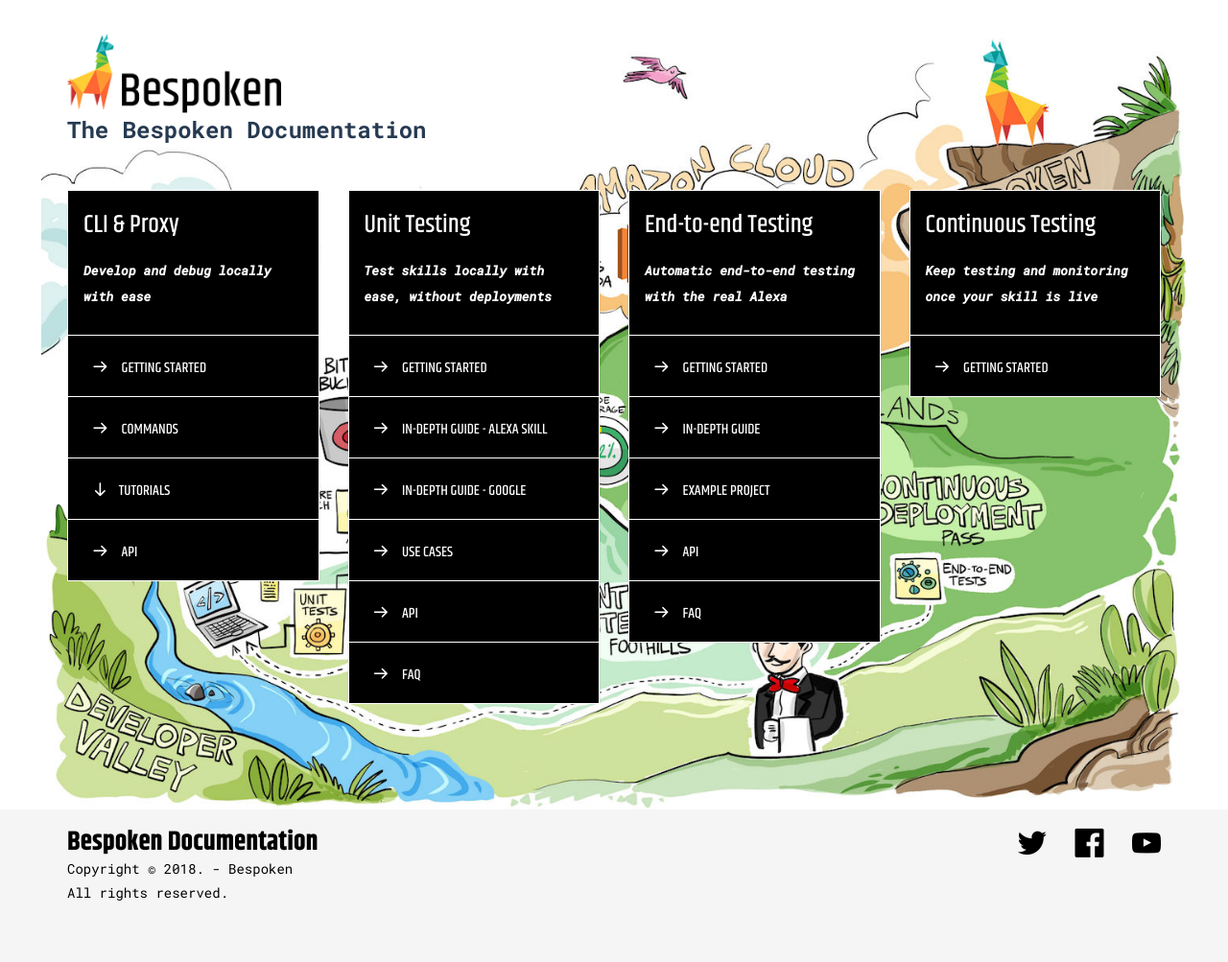
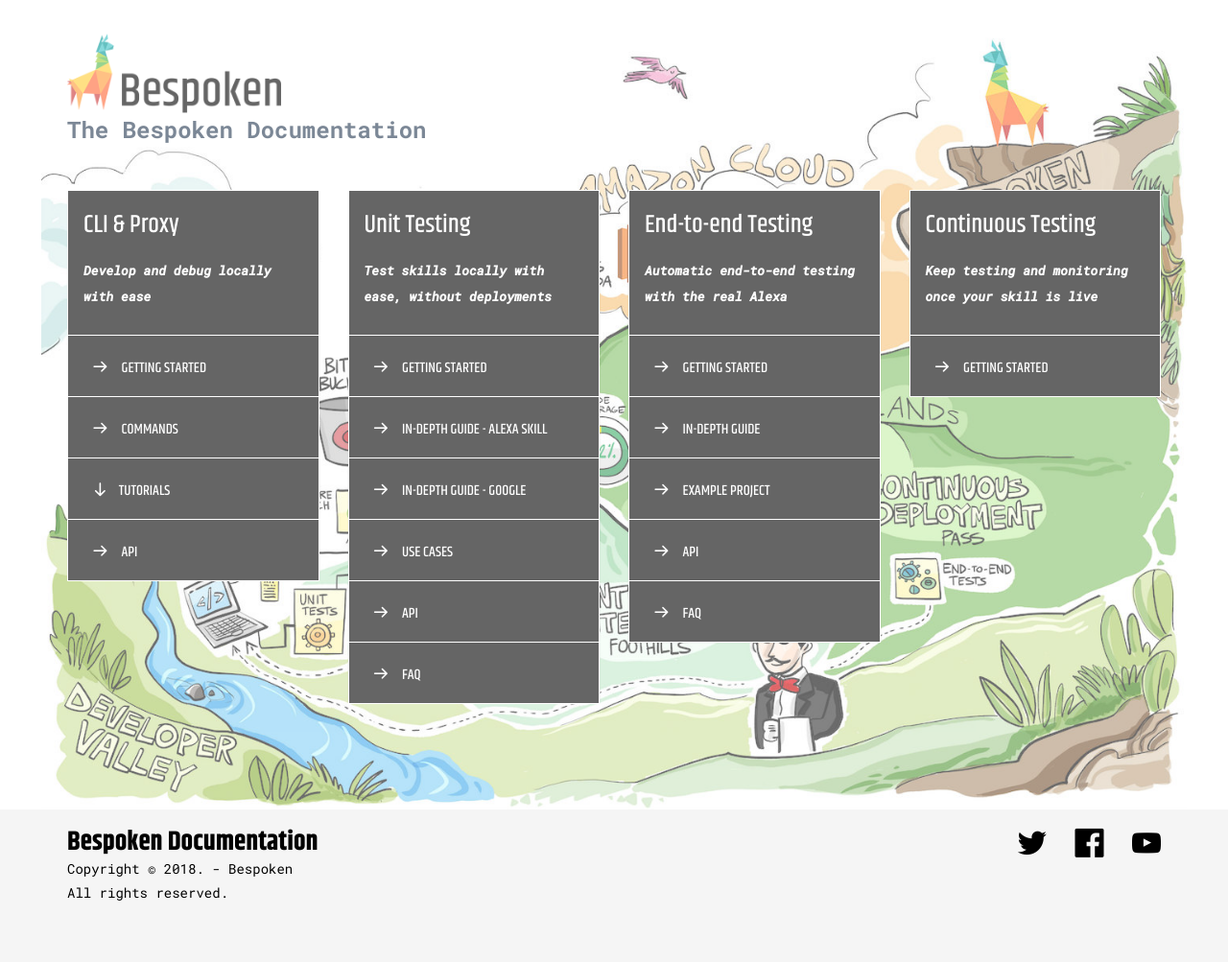
Before and after one commit to bespoken/bespoken-docs, a Jekyll site: the page built from index.md, in a window 1280 px wide. Shown: the whole page at 96% size. Built offline with Jekyll 4.4.1, drawn with Linux system fonts in a browser that asks for light colours; some web fonts are replaced.

Commit message:
adjust opactiy

```diff
--- a/doks-theme/_layouts/homepage.html
+++ b/doks-theme/_layouts/homepage.html
@@ -4,7 +4,7 @@
 		{% include site-head.html %}
 	</head>
 	<body class="{{ site.doks.color_theme }}">
-		<div style="background-image:url(/assets/images/BespokenAtlas-Reduced.jpg); background-repeat: no-repeat; background-size: contain; background-position: center" >
+		<div style="background-image:url(/assets/images/BespokenAtlas-Reduced.jpg); background-repeat: no-repeat; background-size: contain; background-position: center;opacity:0.6" >
 			<div class="hero-subheader{% if page.grid_navigation %} hero-subheader--before-out{% endif %}" style="background-color: transparent">
 				<div class="container">
 					<div class="row">
```
